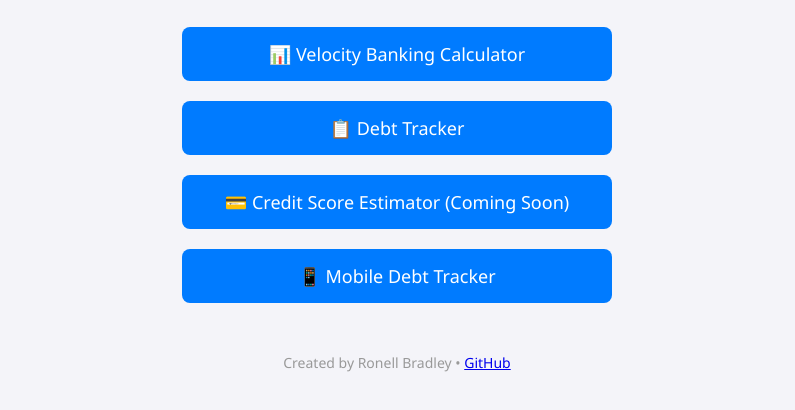
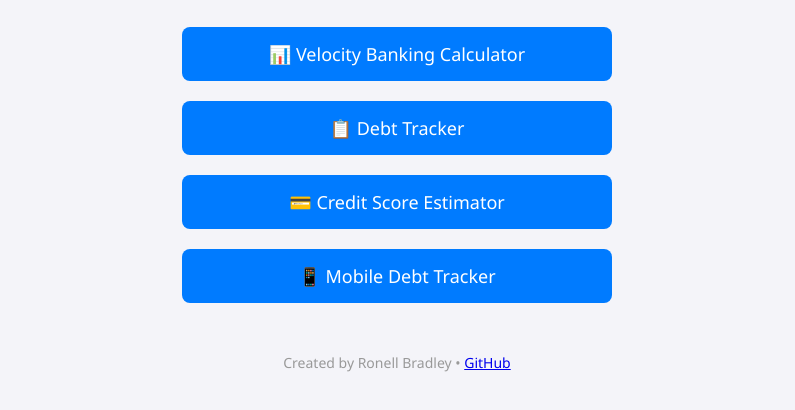
Before and after one commit to ronb12/Velocity-Banking-Tool, a plain HTML site: page index.html in a window 1280 px wide. Shown: the part 166-576 px from the top of the page, without its empty margins (243-1038 px from the left). Drawn offline with Linux system fonts and the light colour scheme.

Commit message:
Update index.html

```diff
--- a/index.html
+++ b/index.html
@@ -55,7 +55,7 @@
 
   <a class="tool-link" href="Velocity_Calculator.html">📊 Velocity Banking Calculator</a>
   <a class="tool-link" href="Debt_Tracker.html">📋 Debt Tracker</a>
-  <a class="tool-link" href="Credit_Score_Estimator.html">💳 Credit Score Estimator (Coming Soon)</a>
+  <a class="tool-link" href="Credit_Score_Estimator.html">💳 Credit Score Estimator</a>
   <a class="tool-link" href="Mobile_Tracker.html">📱 Mobile Debt Tracker</a>
 
   <footer>
```
